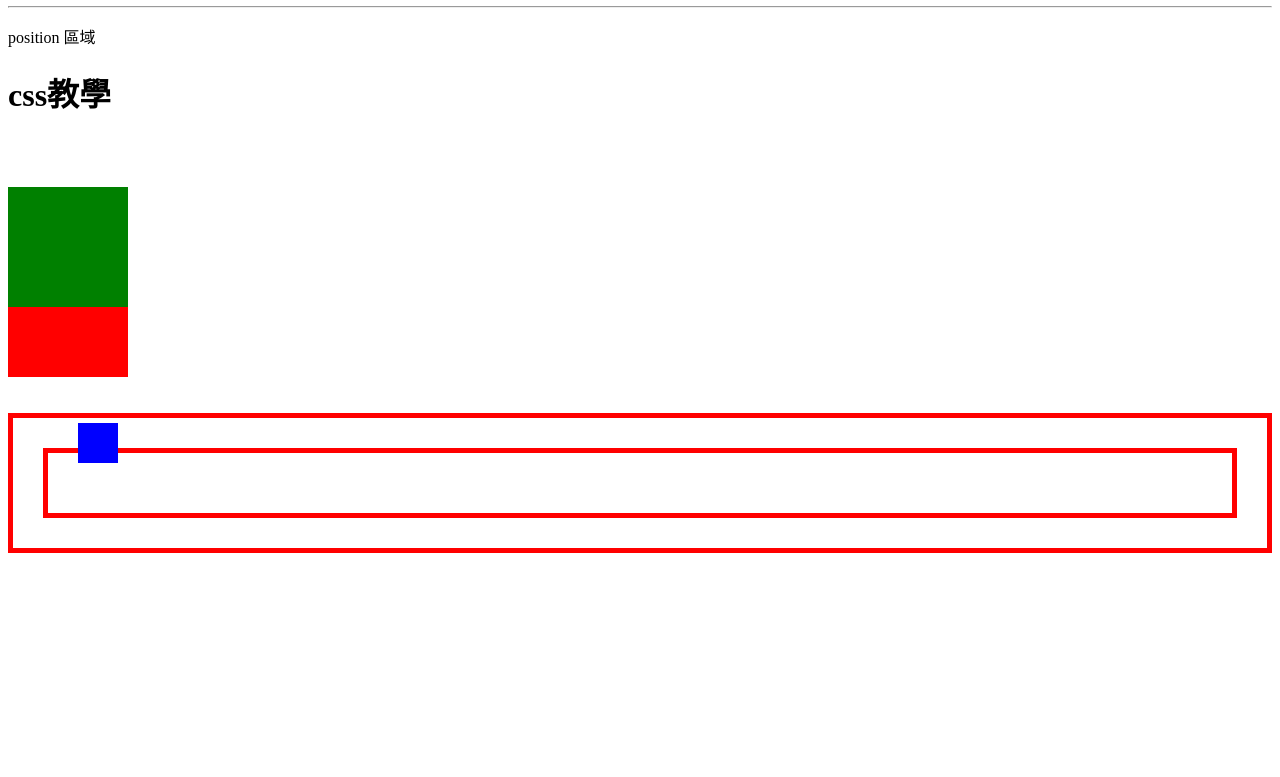
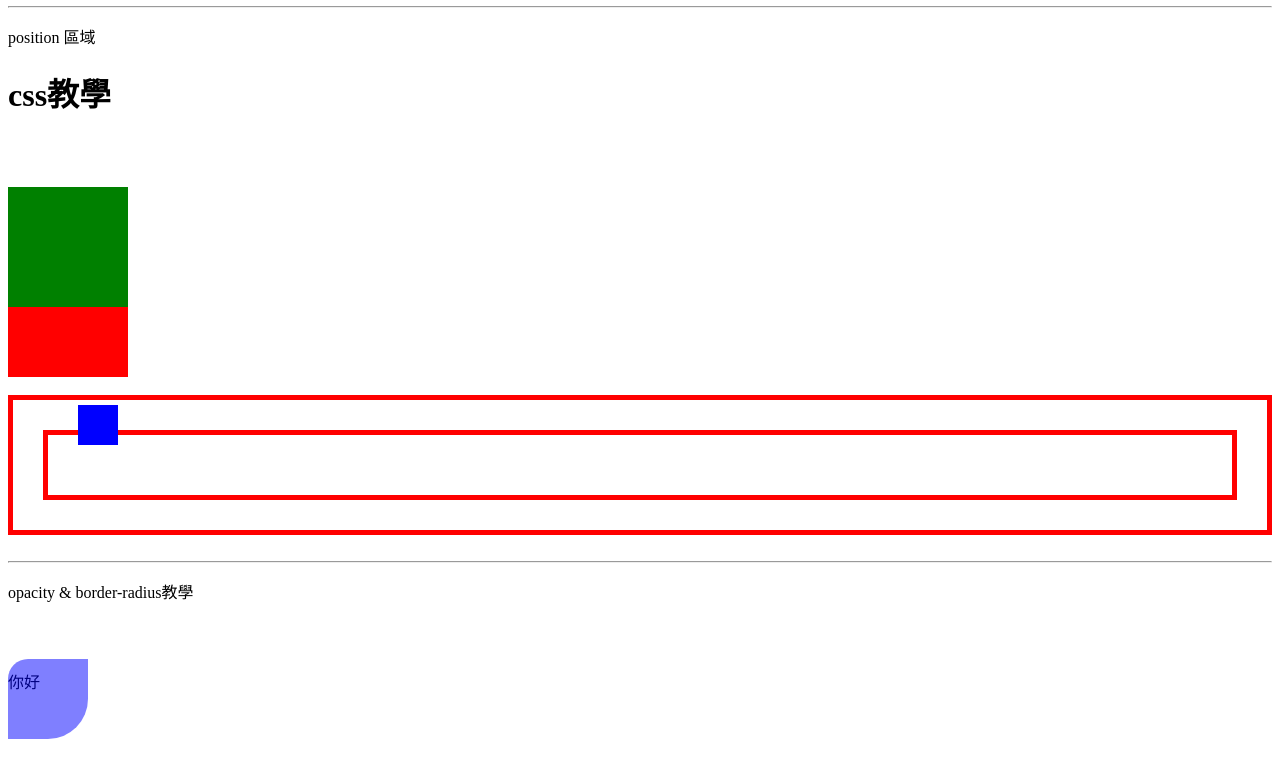
Before and after one commit to OLNYGOD/html-, a plain HTML site: page css/index.html in a window 1280 px wide. Shown: the part 790-1567 px from the top of the page. Before the commit the page ends 1387 px from the top, so only its background shows below. Drawn offline with Linux system fonts and the light colour scheme.

Commit message:
opacity & border-radius 設定

```diff
--- a/css/index.html
+++ b/css/index.html
@@ -46,13 +46,18 @@
         <div style="position: relative;top: 50px; width: 120px; height: 120px; background-color: green;"></div>
         <div style="width: 120px; height: 120px; background-color: red;"></div>
         <br/>
-        <br/>
         <div style="padding: 30px; border: solid red 5px;">
             <div style="position: relative; padding: 30px; border: solid red 5px;">
                 <div style="position: absolute;bottom: 50px; width: 40px;height: 40px; background-color: blue;"></div>
             </div>
         </div>
         <br/>
+        <hr/>
+        <!-- opacity & border-radius-->
+        <p> opacity & border-radius教學</p>
+        <p style="position: relative; top: 50px;">你好</p>
+        <div style="opacity:0.5;border-radius: 20px 0px 40px; width: 80px; height: 80px; background-color: blue;"></div>
+        <br/>
         <br/>
 
     </body>
```
